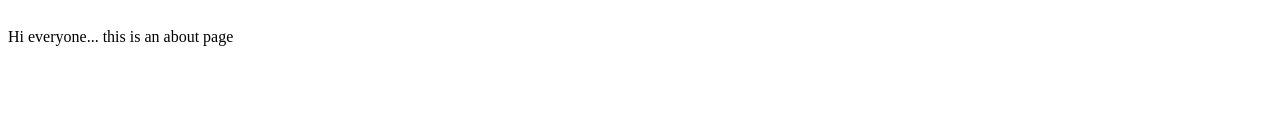
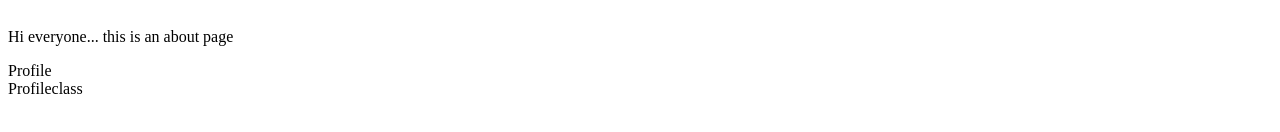
Before and after one commit to shubham00111/namaste-react, a React (Vite) app: page /about in a window 1280 px wide. Shown: the part 216-348 px from the top of the page. Built offline with nearby package versions, Linux system fonts and the light colour scheme.

Commit message:
Making class based component

```diff
--- a/src/components/About.js
+++ b/src/components/About.js
@@ -1,8 +1,13 @@
+import { Outlet } from "react-router-dom";
+import ProfileClass from "./ProfileClass";
+
 const About = () => {
   return (
     <div>
       <h1>About</h1>
       <p>Hi everyone... this is an about page</p>
+      <Outlet />
+      <ProfileClass />
     </div>
   );
 };
--- a/src/components/Body.js
+++ b/src/components/Body.js
@@ -53,8 +53,11 @@ const Body = () => {
       <div className="res-container">
         {listOfRestaurants.length > 1 ? (
           filtererdListOfRestaurants.map((restaurant) => (
-            <Link to={`/restaurant/${restaurant.data.id}`}>
-              <RestaurantCard key={restaurant.data.id} resData={restaurant} />
+            <Link
+              to={`/restaurant/${restaurant.data.id}`}
+              key={restaurant.data.id}
+            >
+              <RestaurantCard resData={restaurant} />
             </Link>
           ))
         ) : (
--- /dev/null
+++ b/src/components/Profile.js
@@ -0,0 +1,5 @@
+const Profile = () => {
+  return <div>Profile</div>;
+};
+
+export default Profile;
--- /dev/null
+++ b/src/components/ProfileClass.js
@@ -0,0 +1,24 @@
+import { Component } from "react";
+
+class ProfileClass extends Component {
+  constructor(props) {
+    super(props);
+    console.log(props);
+    this.state = {
+      count1: 0,
+      count2: 0,
+    };
+    console.log("constructor ");
+  }
+
+  componentDidMount() {
+    console.log("component has mounted ");
+  }
+
+  render() {
+    console.log("render");
+    return <div>Profileclass</div>;
+  }
+}
+
+export default ProfileClass;
```
Also changed, not shown: src/App.js (+8 -1 lines).
